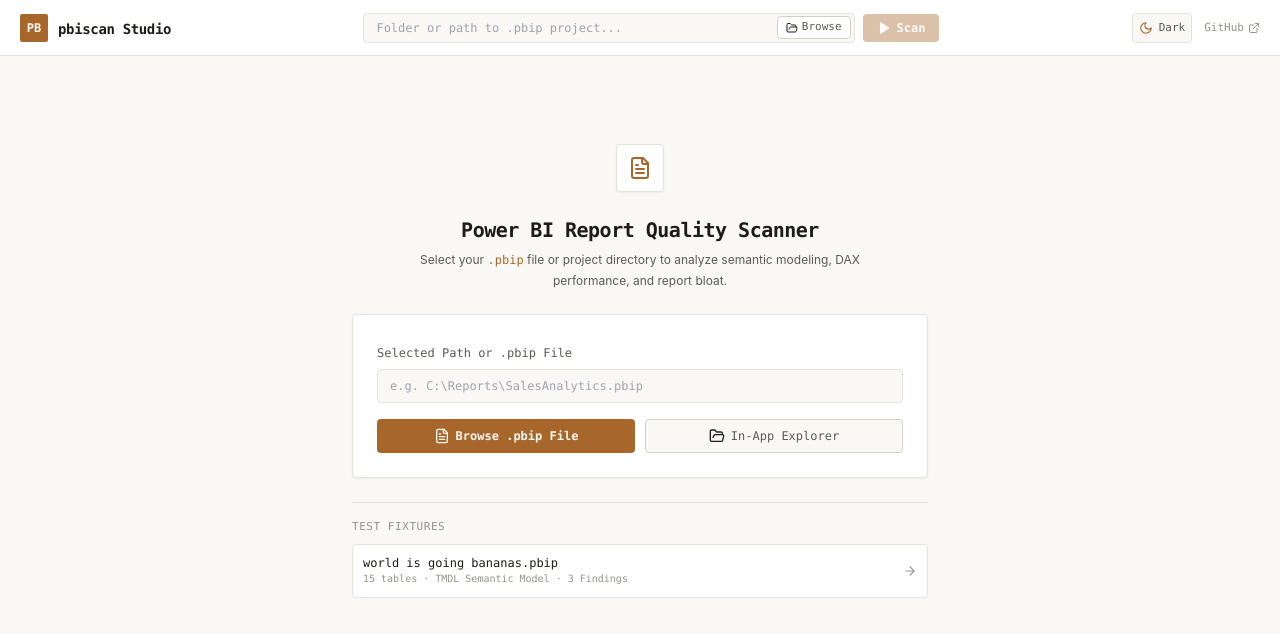
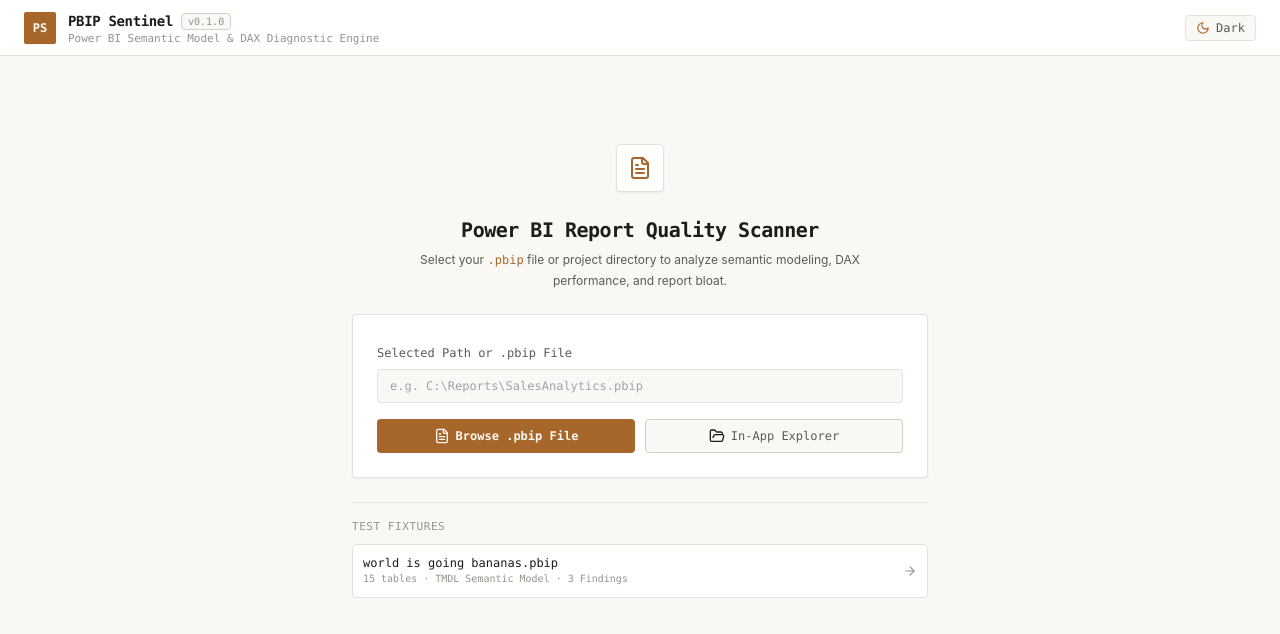
Before and after one commit to KULLOLLITARUN/Power-BI-Report-Quality-Performance-Scanner, a React app in the folder studio-ui/: page / in a window 1280 px wide. Shown: the top 634 px of the page. Built offline with nearby package versions, Linux system fonts and the light colour scheme; the HTML template or start-up script is replaced by a standard one.

Commit message:
feat(ui): Rebrand workbench to PBIP Sentinel and streamline header

```diff
--- a/studio-ui/src/App.tsx
+++ b/studio-ui/src/App.tsx
@@ -134,10 +134,6 @@
       {/* Top Header */}
       <Header
         scanResult={scanResult}
-        currentPath={currentPath}
-        onPathChange={setCurrentPath}
-        loading={loading}
-        onRunScan={(p) => scanPath(p)}
         onNativeBrowse={() => handleNativeBrowse('file')}
         onResetToHome={() => {
           setScanResult(null);
--- a/studio-ui/src/components/Header.tsx
+++ b/studio-ui/src/components/Header.tsx
@@ -1,21 +1,15 @@
 import React from 'react';
 import {
+  Sun,
+  Moon,
   FolderOpen,
-  Play,
-  RefreshCw,
-  ExternalLink,
-  Sun,
-  Moon
+  RotateCcw
 } from 'lucide-react';
 import { ScanResult } from '../types';
 import { Theme } from '../hooks/useTheme';
 
 interface HeaderProps {
   scanResult: ScanResult | null;
-  currentPath: string;
-  onPathChange: (path: string) => void;
-  loading: boolean;
-  onRunScan: (path: string) => void;
   onNativeBrowse: () => void;
   onResetToHome: () => void;
   theme?: Theme;
@@ -24,10 +18,6 @@
 
 export const Header: React.FC<HeaderProps> = ({
   scanResult,
-  currentPath,
-  onPathChange,
-  loading,
-  onRunScan,
   onNativeBrowse,
   onResetToHome,
   theme = 'dark',
@@ -35,111 +25,95 @@
 }) => {
   return (
     <header
-      className="h-14 px-5 flex items-center justify-between sticky top-0 z-40 border-b"
+      className="h-14 px-6 flex items-center justify-between sticky top-0 z-40 border-b select-none"
       style={{
         backgroundColor: 'var(--bg-surface)',
         borderColor: 'var(--border-hairline)',
       }}
     >
-      {/* Brand & Breadcrumb */}
-      <div className="flex items-center gap-3 shrink-0">
+      {/* Brand & Subtitle */}
+      <div className="flex items-center gap-3.5 shrink-0">
         <button
           onClick={onResetToHome}
-          className="flex items-center gap-2.5 hover:opacity-85 transition text-left"
+          className="flex items-center gap-3 hover:opacity-90 transition text-left"
           title="Return to Home"
         >
           <div
-            className="w-7 h-7 rounded-sm flex items-center justify-center font-bold text-xs font-mono"
+            className="w-8 h-8 rounded-sm flex items-center justify-center font-bold text-xs font-mono shadow-sm"
             style={{
               backgroundColor: 'var(--accent)',
               color: 'var(--bg-canvas)',
             }}
           >
-            PB
+            PS
           </div>
           <div>
+            <div className="flex items-center gap-2">
               <span
-              className="font-bold text-sm tracking-tight font-mono"
+                className="font-mono font-bold text-sm tracking-tight"
                 style={{ color: 'var(--text-primary)' }}
               >
-              pbiscan Studio
+                PBIP Sentinel
+              </span>
+              <span
+                className="text-[10px] font-mono font-medium px-1.5 py-0.2 rounded border hidden sm:inline"
+                style={{
+                  backgroundColor: 'var(--bg-canvas)',
+                  borderColor: 'var(--border-strong)',
+                  color: 'var(--text-muted)',
+                }}
+              >
+                v0.1.0
               </span>
             </div>
+            <p
+              className="text-[11px] font-mono leading-none mt-0.5 hidden md:block"
+              style={{ color: 'var(--text-muted)' }}
+            >
+              Power BI Semantic Model &amp; DAX Diagnostic Engine
+            </p>
+          </div>
         </button>
+      </div>
 
+      {/* Center / Right: Active Project Status & Controls */}
+      <div className="flex items-center gap-3 shrink-0">
         {scanResult && (
+          <div className="flex items-center gap-2 mr-2">
             <div
-            className="flex items-center gap-2 text-xs ml-2 border-l pl-3 font-mono"
+              className="px-3 py-1 rounded border font-mono text-xs flex items-center gap-2"
               style={{
+                backgroundColor: 'var(--bg-canvas)',
                 borderColor: 'var(--border-hairline)',
-              color: 'var(--text-secondary)',
               }}
             >
-            <span className="max-w-[200px] truncate">
+              <span className="w-2 h-2 rounded-full" style={{ backgroundColor: 'var(--accent)' }} />
+              <span className="font-semibold max-w-[240px] truncate" style={{ color: 'var(--text-primary)' }}>
                 {scanResult.report_name}
               </span>
             </div>
-        )}
-      </div>
 
-      {/* Center: File Input & Quick Run */}
-      <div className="flex-1 max-w-xl mx-6 flex items-center gap-2">
-        <div className="relative flex-1 flex items-center">
-          <input
-            type="text"
-            value={currentPath}
-            onChange={(e) => onPathChange(e.target.value)}
-            onKeyDown={(e) => {
-              if (e.key === 'Enter' && currentPath.trim()) {
-                onRunScan(currentPath);
-              }
-            }}
-            placeholder="Folder or path to .pbip project..."
-            className="w-full pl-3 pr-20 py-1.5 rounded text-xs font-mono focus:outline-none transition border"
-            style={{
-              backgroundColor: 'var(--bg-canvas)',
-              borderColor: 'var(--border-hairline)',
-              color: 'var(--text-primary)',
-            }}
-          />
             <button
-            onClick={onNativeBrowse}
-            className="absolute right-1 px-2 py-0.5 rounded text-[11px] font-mono font-medium flex items-center gap-1 transition border"
+              onClick={onResetToHome}
+              className="px-2.5 py-1 rounded border font-mono text-xs flex items-center gap-1.5 transition"
               style={{
                 backgroundColor: 'var(--bg-surface)',
                 borderColor: 'var(--border-strong)',
                 color: 'var(--text-secondary)',
               }}
+              title="Open another report project"
             >
-            <FolderOpen className="w-3 h-3" style={{ color: 'var(--text-primary)' }} />
-            <span>Browse</span>
+              <FolderOpen className="w-3.5 h-3.5" style={{ color: 'var(--accent)' }} />
+              <span className="hidden sm:inline">Change Project</span>
             </button>
           </div>
+        )}
 
-        <button
-          onClick={() => onRunScan(currentPath)}
-          disabled={loading || !currentPath.trim()}
-          className="px-3.5 py-1.5 rounded font-mono font-bold text-xs flex items-center gap-1.5 transition disabled:opacity-40 disabled:cursor-not-allowed shrink-0"
-          style={{
-            backgroundColor: 'var(--accent)',
-            color: 'var(--bg-canvas)',
-          }}
-        >
-          {loading ? (
-            <RefreshCw className="w-3.5 h-3.5 animate-spin" />
-          ) : (
-            <Play className="w-3.5 h-3.5 fill-current" />
-          )}
-          <span>{loading ? 'Analyzing...' : 'Scan'}</span>
-        </button>
-      </div>
-
-      {/* Right Tools: Theme Toggle & GitHub Link */}
-      <div className="flex items-center gap-3 shrink-0 text-xs">
+        {/* Theme Toggle Button */}
         {onToggleTheme && (
           <button
             onClick={onToggleTheme}
-            className="p-1.5 rounded border transition flex items-center gap-1.5 font-mono text-[11px]"
+            className="px-2.5 py-1 rounded border transition flex items-center gap-1.5 font-mono text-xs"
             style={{
               backgroundColor: 'var(--bg-canvas)',
               borderColor: 'var(--border-hairline)',
@@ -150,28 +124,16 @@
             {theme === 'dark' ? (
               <>
                 <Sun className="w-3.5 h-3.5" style={{ color: 'var(--accent)' }} />
-                <span className="hidden sm:inline">Light</span>
+                <span>Light</span>
               </>
             ) : (
               <>
                 <Moon className="w-3.5 h-3.5" style={{ color: 'var(--accent)' }} />
-                <span className="hidden sm:inline">Dark</span>
+                <span>Dark</span>
               </>
             )}
           </button>
         )}
-
-        <a
-          href="https://github.com/KULLOLLITARUN/Power-BI-Report-Quality-Performance-Scanner"
-          target="_blank"
-          rel="noopener noreferrer"
-          className="transition flex items-center gap-1 font-mono text-[11px]"
-          style={{ color: 'var(--text-muted)' }}
-          title="GitHub Repository"
-        >
-          <span className="hidden sm:inline">GitHub</span>
-          <ExternalLink className="w-3 h-3" />
-        </a>
       </div>
     </header>
   );
```
Lines whose indentation alone changed are shown as unchanged.
